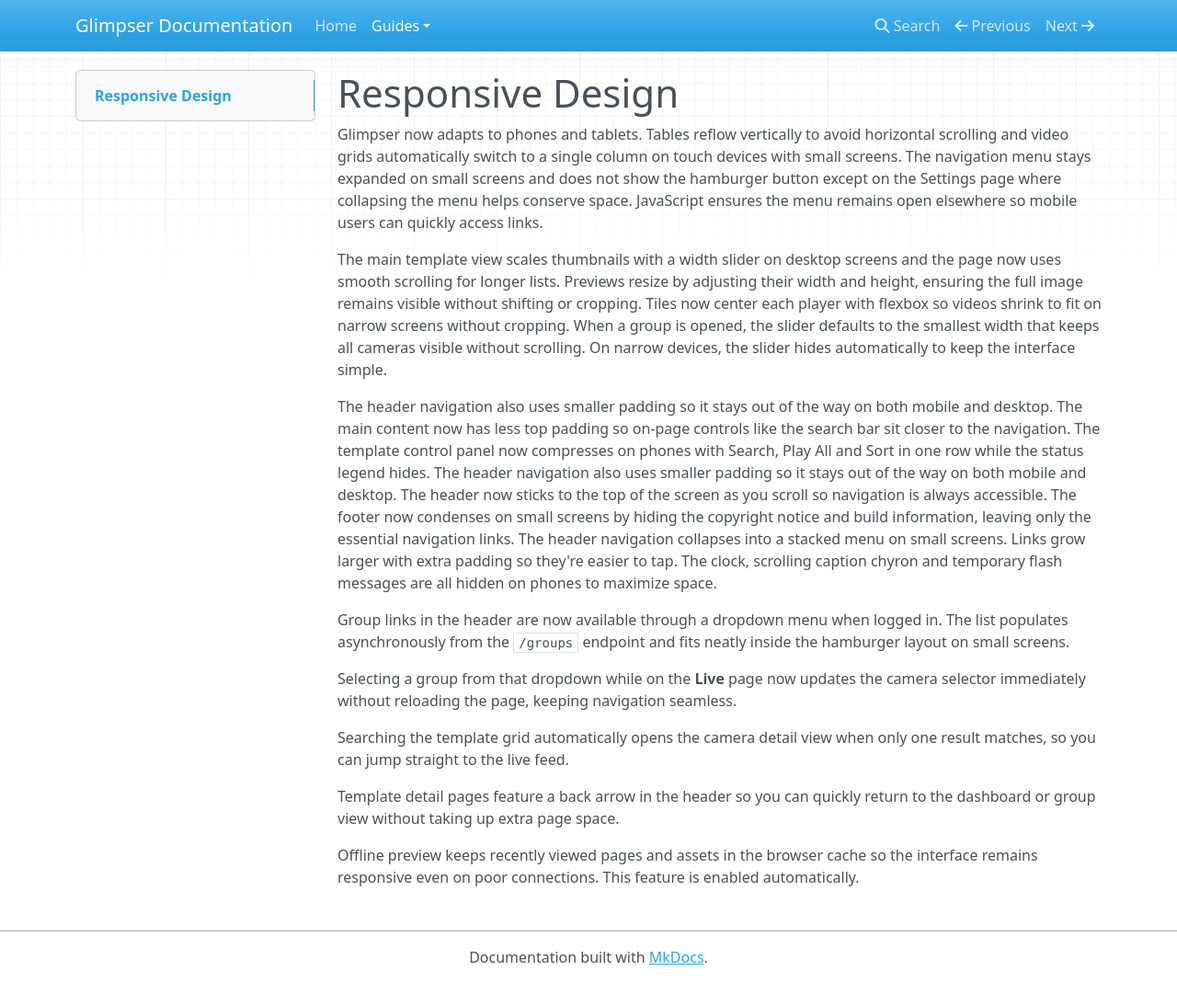
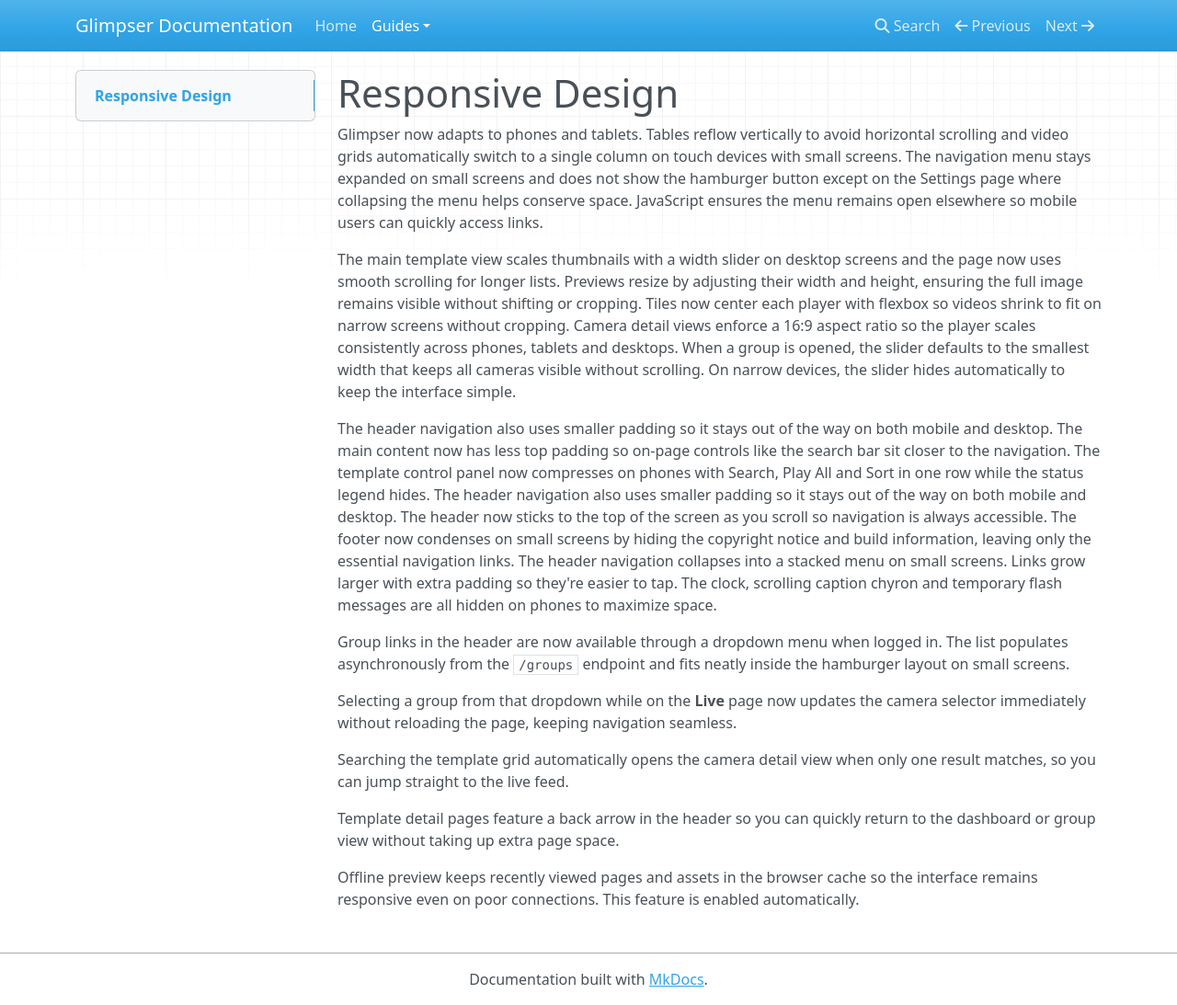
Before and after one commit to KristopherKubicki/glimpser, an MkDocs documentation site: the page built from docs/responsive_design.md, in a window 1280 px wide and 1093 px high. Shown: the whole window at 92% size. Built offline with MkDocs 1.6.1, drawn with Linux system fonts in a browser that asks for light colours; nearby versions of some CDN libraries.

Commit message:
feat(ui): improve camera template layout

```diff
--- a/docs/responsive_design.md
+++ b/docs/responsive_design.md
@@ -2,7 +2,7 @@
 
 Glimpser now adapts to phones and tablets. Tables reflow vertically to avoid horizontal scrolling and video grids automatically switch to a single column on touch devices with small screens. The navigation menu stays expanded on small screens and does not show the hamburger button except on the Settings page where collapsing the menu helps conserve space. JavaScript ensures the menu remains open elsewhere so mobile users can quickly access links.
 
-The main template view scales thumbnails with a width slider on desktop screens and the page now uses smooth scrolling for longer lists. Previews resize by adjusting their width and height, ensuring the full image remains visible without shifting or cropping. Tiles now center each player with flexbox so videos shrink to fit on narrow screens without cropping. When a group is opened, the slider defaults to the smallest width that keeps all cameras visible without scrolling. On narrow devices, the slider hides automatically to keep the interface simple.
+The main template view scales thumbnails with a width slider on desktop screens and the page now uses smooth scrolling for longer lists. Previews resize by adjusting their width and height, ensuring the full image remains visible without shifting or cropping. Tiles now center each player with flexbox so videos shrink to fit on narrow screens without cropping. Camera detail views enforce a 16:9 aspect ratio so the player scales consistently across phones, tablets and desktops. When a group is opened, the slider defaults to the smallest width that keeps all cameras visible without scrolling. On narrow devices, the slider hides automatically to keep the interface simple.
 
 The header navigation also uses smaller padding so it stays out of the way on both mobile and desktop.
 The main content now has less top padding so on‑page controls like the search bar sit closer to the navigation.
```
Also changed, not shown: app/static/css/player.css (+9 -1 lines), app/static/css/style.css (+17 -1 lines).
